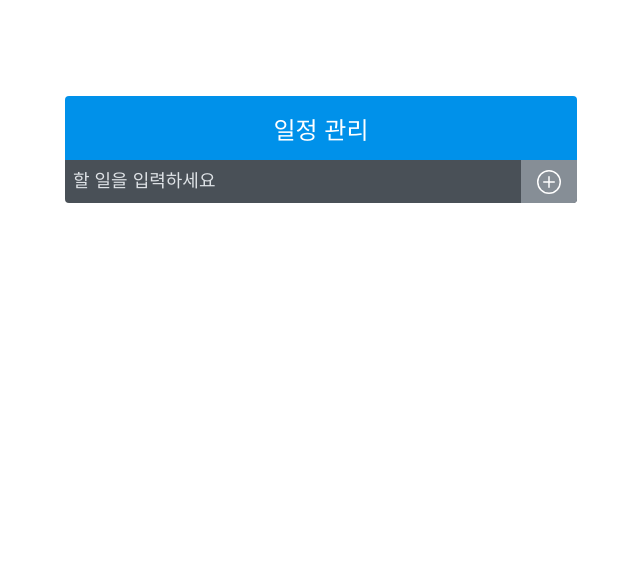
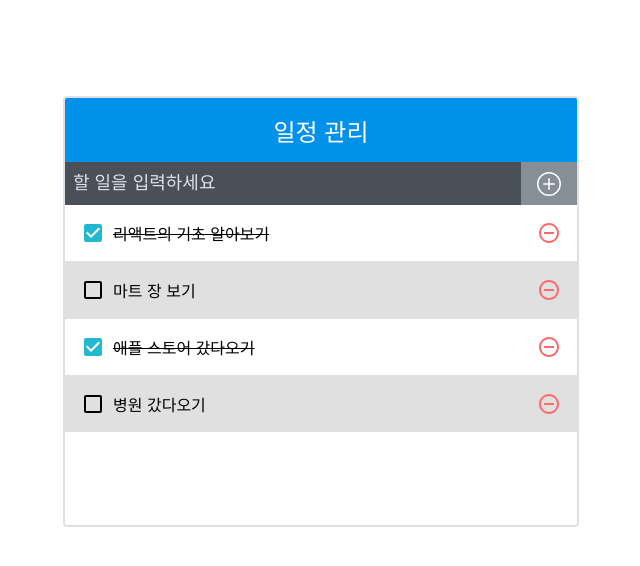
Before and after one commit to nggoong/ReactTodoApp, a React (Create React App) app: page / in a window 1280 px wide. Shown: the top 566 px of the page, without its empty margins (319-959 px from the left). Built offline with nearby package versions, Linux system fonts and the light colour scheme.

Commit message:
TodoList 구현 및 완료 유무에 따른 UI 디자인 구현 완료✔

```diff
--- a/src/App.js
+++ b/src/App.js
@@ -1,10 +1,36 @@
 import TodoInsert from './components/TodoInsert';
 import TodoTemplate from './components/TodoTemplate';
+import TodoList from './components/TodoList';
+import React, { useState } from 'react';
 
 function App() {
+  const [todos, setTodos] = useState([
+    {
+      id:1,
+      text:'리액트의 기초 알아보기',
+      checked:true
+    },
+    {
+      id:2,
+      text:'마트 장 보기',
+      checked:false
+    },
+    {
+      id:3,
+      text:'애플 스토어 갔다오기',
+      checked:true
+    },
+    {
+      id:4,
+      text:'병원 갔다오기',
+      checked:false
+    },
+  ])
+
   return (
     <TodoTemplate>
       <TodoInsert/>
+      <TodoList todos={todos}/>
     </TodoTemplate>
   );
 }
--- /dev/null
+++ b/src/components/TodoList.jsx
@@ -0,0 +1,14 @@
+import TodoListItem from "./TodoListItem";
+import './TodoList.scss';
+
+
+const TodoList = ({ todos }) => {
+    return(
+        <div className="TodoList">
+            {todos.map(todo=> {return(<TodoListItem todo={todo} key={todo.id}/>)})}
+        </div>
+    )
+}
+
+
+export default TodoList;
--- /dev/null
+++ b/src/components/TodoList.scss
@@ -0,0 +1,5 @@
+.TodoList {
+    min-height: 320px;
+    max-height: 513px;
+    overflow-y:auto;
+}
--- /dev/null
+++ b/src/components/TodoListItem.jsx
@@ -0,0 +1,21 @@
+import { MdCheckBoxOutlineBlank, MdCheckBox, MdRemoveCircleOutline  } from "react-icons/md";
+import './TodoListItem.scss';
+
+import cn from 'classnames';
+
+const TodoListItem = ({ todo }) => {
+    const {text, checked} = todo;
+    return (
+        <div className="TodoListItem">
+            <div className={cn('checkbox', {checked})}>
+                {checked ? <MdCheckBox/> : <MdCheckBoxOutlineBlank/>}
+                <div className="text">{text}</div>
+            </div>
+            <div className="remove">
+                <MdRemoveCircleOutline/>
+            </div>
+        </div>
+    )
+}
+
+export default TodoListItem;
--- /dev/null
+++ b/src/components/TodoListItem.scss
@@ -0,0 +1,44 @@
+.TodoListItem {
+    padding:1rem;
+    display:flex;
+    align-items: center;
+    &:nth-child(even) {
+        background: #e0e0e0;
+    }
+    .checkbox {
+        cursor:pointer;
+        flex:1;
+        display:flex;
+        align-items: center;
+        svg {
+            font-size:1.5rem;
+        }
+        .text {
+            margin-left:0.5rem;
+            flex:1;
+        }
+        &.checked {
+            svg {
+                color:#22b8cf;
+            }
+            .text {
+                color:adb5bd;
+                text-decoration: line-through;
+            }
+        }
+    }
+    .remove {
+        display:flex;
+        align-items: center;
+        font-size:1.5rem;
+        color:#ff6b6b;
+        cursor:pointer;
+        &:hover {
+            color:#ff8787;
+        }
+    }
+// 엘리먼트 사이사이에 테두리 border를 넣어줌.
+    & + & {
+        border-top:1px solid #dee2e6;
+    }
+}
--- a/src/components/TodoTemplate.scss
+++ b/src/components/TodoTemplate.scss
@@ -5,6 +5,7 @@
     border-radius: 4px;
     margin-top:6rem;
     overflow: hidden;
+    border: 2px solid #e0e0e0;
 
     .app-title {
         background-color: #0091ea;
```
